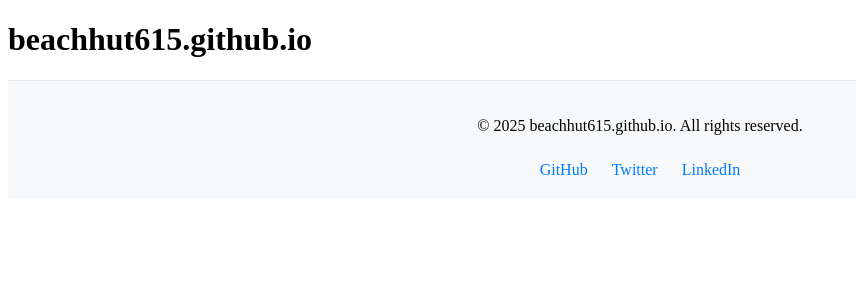
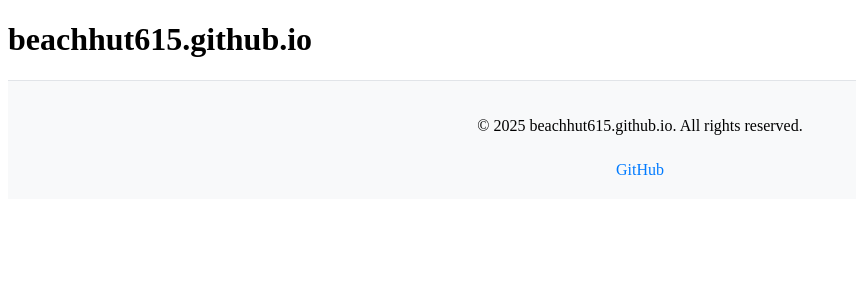
Before and after one commit to beachhut615/beachhut615.github.io, a Jekyll site: the page built from index.md, in a window 1280 px wide. Shown: the top 300 px of the page, without its empty margins (0-856 px from the left). Built offline with Jekyll 4.4.1, drawn with Linux system fonts in a browser that asks for light colours; our own code applies the rules of GitHub Pages for plain Markdown files.

Commit message:
Update default.html

```diff
--- a/_layouts/default.html
+++ b/_layouts/default.html
@@ -17,9 +17,7 @@
         <div class="footer-content">
             <p>&copy; {{ "now" | date: "%Y" }} {{ site.title }}. All rights reserved.</p>
             <ul class="footer-links">
-                <li><a href="https://github.com/your-username">GitHub</a></li>
-                <li><a href="https://twitter.com/your-username">Twitter</a></li>
-                <li><a href="https://linkedin.com/in/your-username">LinkedIn</a></li>
+                <li><a href="https://beachhut615.github.io">GitHub</a></li>
             </ul>
         </div>
     </footer>
```
